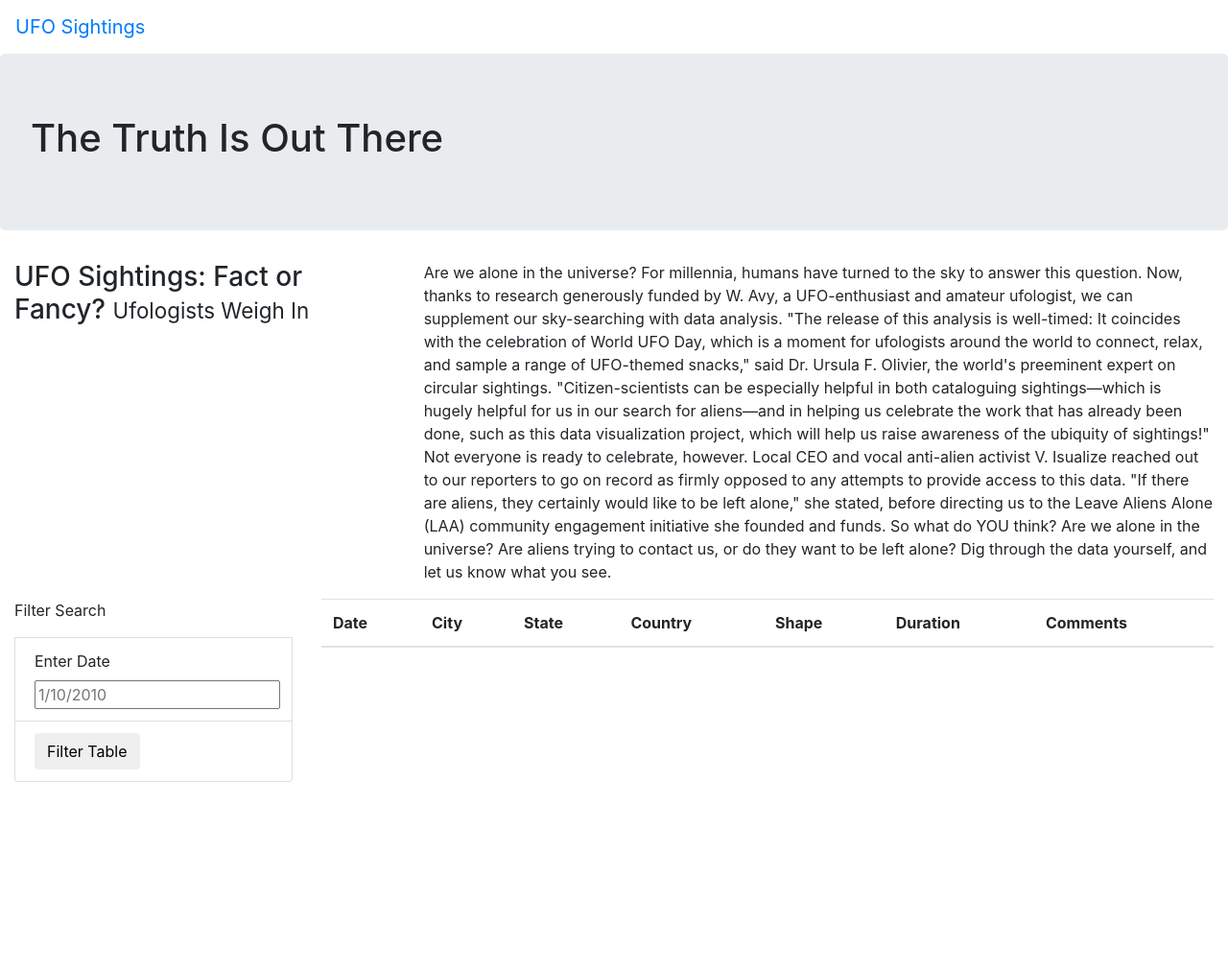
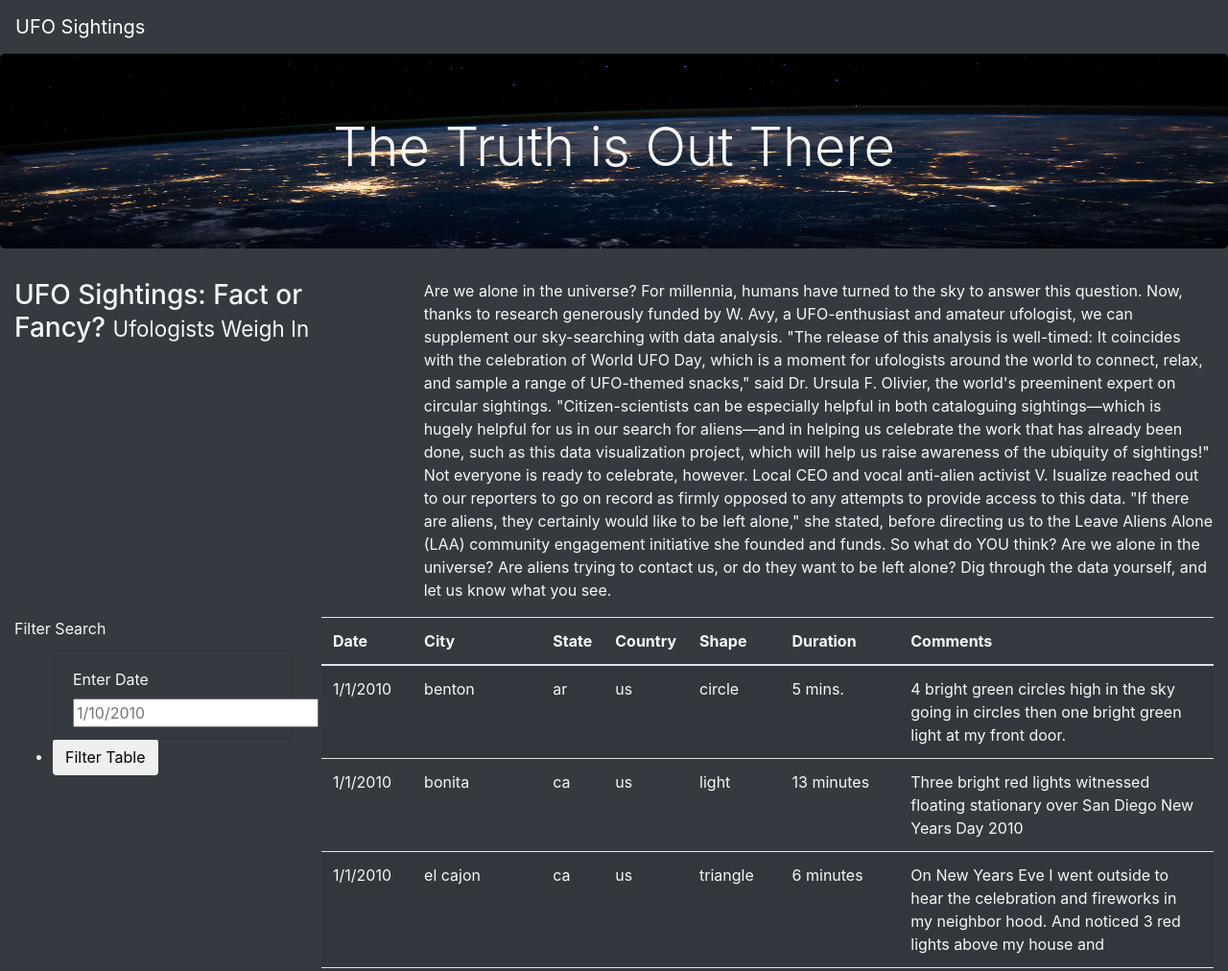
Before and after one commit to Ryamille/UFOs, a plain HTML site: page index.html in a window 1280 px wide. Shown: the top 1012 px of the page at 96% size. Before the commit the page ends 815 px from the top, so only its background shows below. Drawn offline with nearby package versions, Linux system fonts and the light colour scheme; files that its build step writes are made by us from their sources; files whose address does not match are found by name.

Commit message:
Added style

```diff
--- a/index.html
+++ b/index.html
@@ -11,16 +11,16 @@
       integrity="sha384-Gn5384xqQ1aoWXA+058RXPxPg6fy4IWvTNh0E263XmFcJlSAwiGgFAW/dAiS6JXm"
       crossorigin="anonymous"
     />
-    <link rel="stylesheet" href="static/css/style.css">
+    <link rel="stylesheet" href="/Users/whitneycatlin/Desktop/Class/UFOs/static/ccs/style.css">
 </head>
-<body>
+<body class="bg-dark">
     <div class="wrapper">
-        <nav class="navbar navbar-expand-lg">
+        <nav class="navbar navbar-dark bg-dark navbar-expand-lg">
             <a class="navbar-brand" href="index.html">UFO Sightings</a>
 
         </nav>
     <div class="jumbotron">
-        <h1>The Truth Is Out There</h1>
+        <h1 class="display-4">The Truth is Out There</h1>
     </div>
 
     <div class="container-fluid">
@@ -45,19 +45,20 @@ So what do YOU think? Are we alone in the universe? Are aliens trying to contact
     <div class="container-fluid">
         <div class="row">
           <div class="col-md-3">
-            <form>
+            <form class="bg-dark">
                 <p>Filter Search</p>
-            </form>
-            <ul class="list-group">
-
-            </ul>
-            <li class="list-group-item">
-                <label for="date">Enter Date</label>
-                <input type="text" placeholder="1/10/2010" id="datetime" />
-            </li>
-            <li class="list-group-item">
-                <button id="filter-btn" type="button" class="btn btn-default">Filter Table</button>
-            </li>
+                <ul>
+                  <li class="list-group-item bg-dark">
+                    <label for="date">Enter Date</label>
+                    <input type="text" placeholder="1/10/2010" id="datetime" />
+                  </li>
+                  <li>
+                     <button id="filter-btn" type="button" class="btn btn-default">
+                       Filter Table
+                     </button>
+                  </li>
+                </ul>
+               </form>
           </div>
           <div class="col-md-9">
             <table class="table table-striped">
@@ -78,6 +79,8 @@ So what do YOU think? Are we alone in the universe? Are aliens trying to contact
         </div>
       </div>
     </div>
-
+    <script src="https://cdnjs.cloudflare.com/ajax/libs/d3/4.11.0/d3.js"></script>
+    <script src="static/js/data.js"></script>
+    <script src="static/js/app.js"></script>
 </body>
 </html>
--- a/static/ccs/style.css
+++ b/static/ccs/style.css
@@ -0,0 +1,9 @@
+body {
+
+  color: #f7f7f7;
+}
+.jumbotron {
+  background-image: url("../images/nasa.jpg");
+  background-size: 100% 100%;
+  text-align: center;
+}
```
Also changed, not shown: static/images/nasa.jpg (added), 1 other file.
